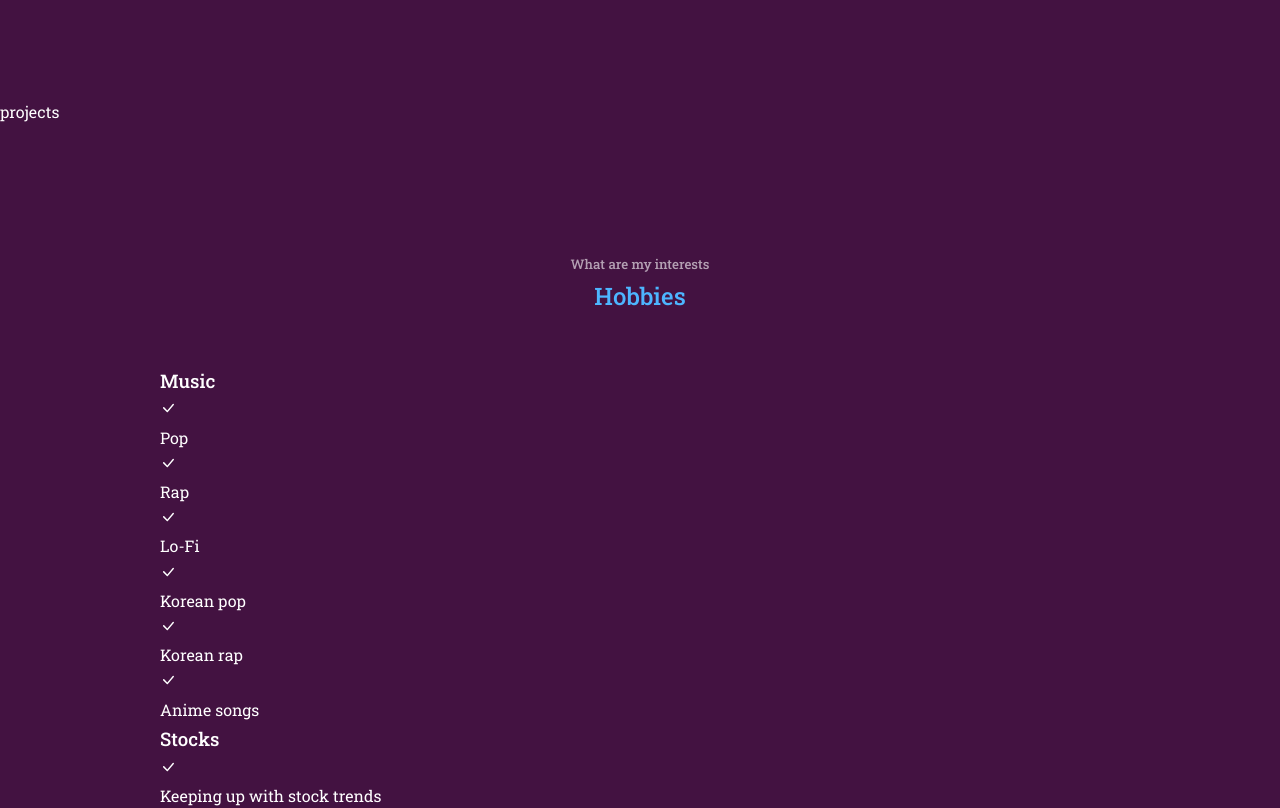
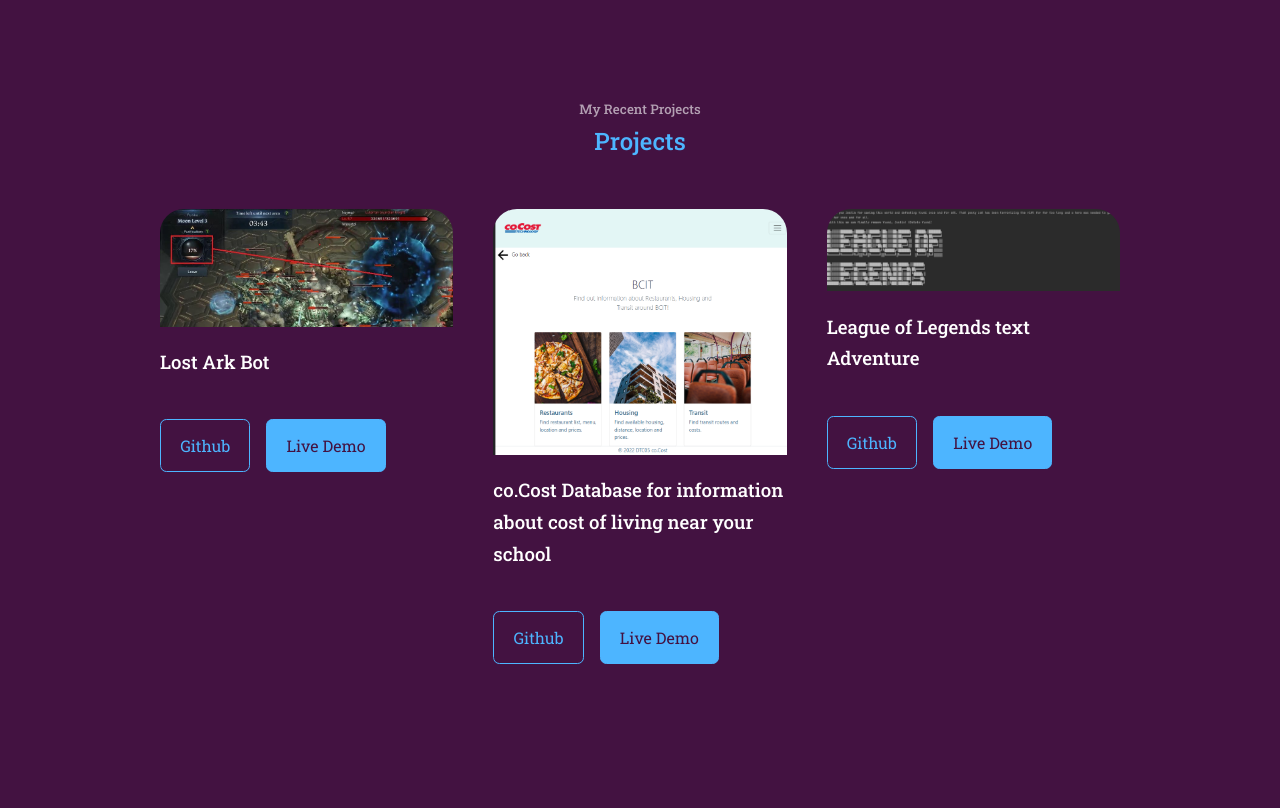
Before and after one commit to hiem55/my-portfolio, a React (Create React App) app: page / in a window 1280 px wide. Shown: the part 2360-3168 px from the top of the page. Built offline with nearby package versions, Linux system fonts and the light colour scheme.

Commit message:
Complete projects

```diff
--- a/src/components/hobbies/hobbies.css
+++ b/src/components/hobbies/hobbies.css
@@ -0,0 +1,72 @@
+.hobbies_container {
+    display: grid;
+    grid-template-columns: repeat(3, 1fr);
+    gap: 3rem;
+}
+
+.hobby {
+    background: var(--color-bg-variant);
+    border-radius: 0 0 2rem 2rem;
+    border: 1px solid var(--color-primary);
+    height: fit-content;
+    transition: var(--transition);
+}
+
+.hobby:hover {
+    background: transparent;
+    border-color: var(--color-primary-variant);
+    cursor: default;
+}
+
+.hobby_head {
+    background: var(--color-primary);
+    padding: 2rem;
+    border-radius: 0 0 2rem 2rem;
+    box-shadow: 0 2rem 1rem rgba(0, 0, 0, 0.2);
+}
+
+.hobby_head h3 {
+    color: var(--color-bg);
+    font-size: 1rem;
+    text-align: center;
+}
+
+.hobby_list {
+    padding: 2rem;
+}
+
+.hobby_list li {
+    display: flex;
+    gap: 1rem;
+    margin-bottom: 1rem;
+}
+
+.hobby_list-icon {
+    color: var(--color-primary);
+    margin-top: 2px;
+}
+
+.hobby_list p {
+    font-size: 0.9rem;
+}
+
+
+/* ======================= MEDIA QUERIES (MEDIUM DEVICES) ======================= */
+@media screen and (max-width: 1024px) {
+    .hobbies_container {
+        grid-template-columns: 1fr 1fr;
+        gap: 2rem;
+    }
+
+    .hobby {
+        height: auto
+    }
+}
+
+/* ======================= MEDIA QUERIES (SMALL DEVICES) ======================= */
+@media screen and (max-width: 600px) {
+    .hobbies_container {
+        grid-template-columns: 1fr;
+        gap: 1.5rem;
+    }
+}
--- a/src/components/projects/projects.css
+++ b/src/components/projects/projects.css
@@ -0,0 +1,50 @@
+.projects_container {
+    display: grid;
+    ;
+    grid-template-columns: repeat(3, 1fr);
+    gap: 2.5rem;
+}
+
+.project_items {
+    background: var(--color-bg-variant);
+    padding: 1.2rem;
+    border-radius: 2rem;
+    border: 1px solid transparent;
+    transition: var(--transition);
+}
+
+.project_item:hover {
+    border-color: var(--color-primary-variant);
+    background: transparent;
+}
+
+.project_item-image {
+    border-radius: 1.5rem;
+    overflow: hidden;
+}
+
+.project_item h3 {
+    margin: 1.2rem 0 2.6rem;
+}
+
+.project_item-cta {
+    display: flex;
+    gap: 1rem;
+    margin-bottom: 1rem;
+}
+
+/* ======================= MEDIA QUERIES (MEDIUM DEVICES) ======================= */
+@media screen and (max-width: 1024px) {
+    .projects_container {
+        grid-template-columns: 1fr 1fr;
+        gap: 2rem;
+    }
+}
+
+/* ======================= MEDIA QUERIES (SMALL DEVICES) ======================= */
+@media screen and (max-width: 600px) {
+    .projects_container {
+        grid-template-columns: 1fr;
+        gap: 1.5rem;
+    }
+}
--- a/src/components/projects/projects.jsx
+++ b/src/components/projects/projects.jsx
@@ -1,10 +1,58 @@
 import React from 'react'
 import './projects.css'
+import IMG1 from '../../assets/portfolio1.jpeg'
+import IMG2 from '../../assets/portfolio2.png'
+import IMG3 from '../../assets/portfolio3.png'
 
+const data = [
+    {
+        id: 1,
+        image: IMG1,
+        title: "Lost Ark Bot",
+        github: "https://github.com",
+        demo: "https://github.com"
+    },
+    {
+        id: 2,
+        image: IMG2,
+        title: "co.Cost Database for information about cost of living near your school",
+        github: "https://github.com",
+        demo: "https://github.com"
+    },
+    {
+        id: 3,
+        image: IMG3,
+        title: "League of Legends text Adventure",
+        github: "https://github.com",
+        demo: "https://github.com"
+    },
+]
 const Projects = () => {
     return (
         <section id='projects'>
-            projects
+            <h5>My Recent Projects</h5>
+            <h2>Projects</h2>
+
+            <div className="container projects_container">
+                {
+                    data.map(({ id, image, title, github, demo }) => {
+                        return (
+                            <article key={id} className='project_item'>
+                                <div className="project_item-image">
+                                    <img src={image} alt="project" />
+                                    <h3>{title}</h3>
+                                    <div className="project_item-cta">
+                                        <a href={github} className='btn' target='_blank'>Github</a>
+                                        <a href={demo} className='btn btn-primary' target='_blank'>Live Demo</a>
+                                    </div>
+
+                                </div>
+                            </article>
+                        )
+                    }
+                    )
+                }
+            </div>
         </section>
     )
 }
```
